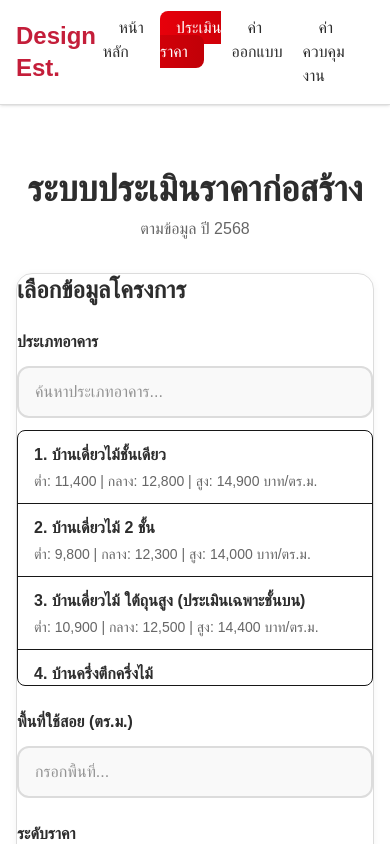
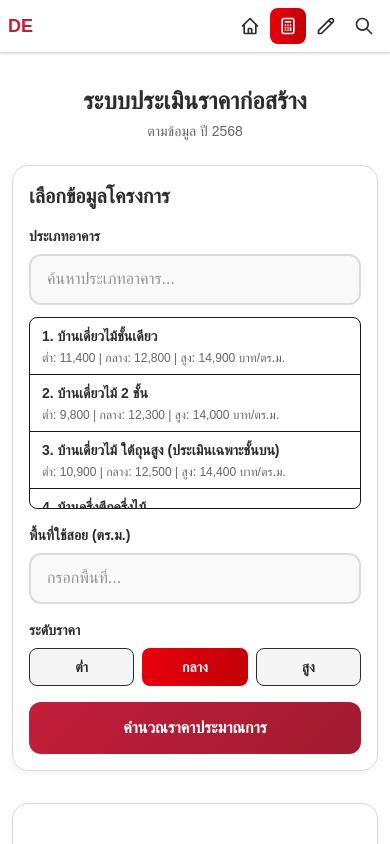
Before and after one commit to POBIM/design-estimation, a Next.js app: page /estimate/construction in a window 390 px wide. Shown: the top 844 px of the page. Built offline with nearby package versions, Linux system fonts and the light colour scheme.

Commit message:
feat: Enhance UI components with improved styling and icons for navigation and estimation pages

```diff
--- a/src/app/globals.css
+++ b/src/app/globals.css
@@ -1,8 +1,12 @@
 @import "tailwindcss";
 
-:root {
-  --background: #ffffff;
-  --foreground: #171717;
+/* Force light mode - ignore system dark mode preference */
+:root,
+html,
+html.light,
+html.dark {
+  --background: #ffffff !important;
+  --foreground: #171717 !important;
 
   /* Pastel Theme: White, Gray, Dark Red */
   --color-white: #ffffff;
@@ -32,22 +36,27 @@
   --font-mono: var(--font-geist-mono);
 }
 
+/* Override dark mode completely */
 @media (prefers-color-scheme: dark) {
-  :root {
-    --background: #0a0a0a;
-    --foreground: #ededed;
+  :root,
+  html,
+  body {
+    --background: #ffffff !important;
+    --foreground: #171717 !important;
+    background: #ffffff !important;
+    color: #171717 !important;
   }
 }
 
 body {
-  background: var(--background);
-  color: var(--foreground);
+  background: #ffffff !important;
+  color: #171717 !important;
   font-family: Arial, Helvetica, sans-serif;
 }
 
 /* Tailwind utility classes for theme colors */
 .bg-theme-white {
-  background-color: white;
+  background-color: white !important;
 }
 
 .bg-theme-light {
--- a/src/app/layout.tsx
+++ b/src/app/layout.tsx
@@ -23,9 +23,9 @@ export default function RootLayout({
   children: React.ReactNode;
 }>) {
   return (
-    <html lang="en">
+    <html lang="th" className="light">
       <body
-        className={`${geistSans.variable} ${geistMono.variable} antialiased`}
+        className={`${geistSans.variable} ${geistMono.variable} antialiased bg-white`}
       >
         {children}
       </body>
--- a/src/components/ConstructionEstimator.tsx
+++ b/src/components/ConstructionEstimator.tsx
@@ -53,23 +53,23 @@ export default function ConstructionEstimator() {
   };
 
   return (
-    <div className="min-h-screen bg-gradient-to-b from-theme-light to-white pt-8">
-      <div className="container mx-auto px-4 py-8">
-        <h1 className="text-4xl font-bold text-theme-primary mb-2 text-center">
+    <div className="min-h-screen bg-gradient-to-b from-theme-light to-white pt-4 md:pt-8 pb-8">
+      <div className="container mx-auto px-3 md:px-4 py-4 md:py-8">
+        <h1 className="text-2xl md:text-4xl font-bold text-theme-primary mb-1 md:mb-2 text-center">
           ระบบประเมินราคาก่อสร้าง
         </h1>
-        <p className="text-center text-theme-secondary mb-8">ตามข้อมูล ปี 2568</p>
+        <p className="text-center text-theme-secondary mb-6 md:mb-8 text-sm md:text-base">ตามข้อมูล ปี 2568</p>
 
-        <div className="grid grid-cols-1 lg:grid-cols-2 gap-8">
+        <div className="grid grid-cols-1 lg:grid-cols-2 gap-4 md:gap-8">
           {/* Input Section */}
-          <div className="card-base">
-            <h2 className="text-2xl font-bold text-theme-primary mb-6">
+          <div className="card-base p-4 md:p-6">
+            <h2 className="text-xl md:text-2xl font-bold text-theme-primary mb-4 md:mb-6">
               เลือกข้อมูลโครงการ
             </h2>
 
             {/* Building Type Selection */}
-            <div className="mb-6">
-              <label className="block text-theme-primary font-semibold mb-3">
+            <div className="mb-4 md:mb-6">
+              <label className="block text-theme-primary font-semibold mb-2 md:mb-3 text-sm md:text-base">
                 ประเภทอาคาร
               </label>
               <input
@@ -77,9 +77,9 @@ export default function ConstructionEstimator() {
                 placeholder="ค้นหาประเภทอาคาร..."
                 value={searchTerm}
                 onChange={(e) => setSearchTerm(e.target.value)}
-                className="input-theme w-full mb-3"
+                className="input-theme w-full mb-3 text-sm md:text-base py-2 md:py-3"
               />
-              <div className="border border-theme-gray-medium rounded-lg max-h-64 overflow-y-auto">
+              <div className="border border-theme-gray-medium rounded-lg max-h-48 md:max-h-64 overflow-y-auto">
                 {filteredBuildings.map((building) => (
                   <button
                     key={building.id}
@@ -87,7 +87,7 @@ export default function ConstructionEstimator() {
                       setSelectedBuilding(building);
                       setSearchTerm('');
                     }}
-                    className={`w-full text-left px-4 py-3 border-b border-theme-gray-light hover:bg-theme-light transition ${
+                    className={`w-full text-left px-3 md:px-4 py-2 md:py-3 border-b border-theme-gray-light hover:bg-theme-light transition text-sm md:text-base ${
                       selectedBuilding?.id === building.id
                         ? 'bg-theme-red-light border-l-4 border-l-theme-red-dark'
                         : ''
@@ -96,7 +96,7 @@ export default function ConstructionEstimator() {
                     <div className="font-semibold text-theme-primary">
                       {building.id}. {building.name}
                     </div>
-                    <div className="text-sm text-theme-secondary mt-1">
+                    <div className="text-xs md:text-sm text-theme-secondary mt-1">
                       ต่ำ: {building.priceLow.toLocaleString()} |
                       กลาง: {building.priceMid.toLocaleString()} |
                       สูง: {building.priceHigh.toLocaleString()} บาท/ตร.ม.
@@ -106,7 +106,7 @@ export default function ConstructionEstimator() {
               </div>
               {selectedBuilding && (
                 <div className="mt-3 p-3 bg-theme-red-light border border-theme-red-medium rounded-lg">
-                  <p className="text-theme-red-dark font-semibold">
+                  <p className="text-theme-red-dark font-semibold text-sm md:text-base">
                     ✓ {selectedBuilding.name}
                   </p>
                 </div>
@@ -114,8 +114,8 @@ export default function ConstructionEstimator() {
             </div>
 
             {/* Area Input */}
-            <div className="mb-6">
-              <label className="block text-theme-primary font-semibold mb-3">
+            <div className="mb-4 md:mb-6">
+              <label className="block text-theme-primary font-semibold mb-2 md:mb-3 text-sm md:text-base">
                 พื้นที่ใช้สอย (ตร.ม.)
               </label>
               <input
@@ -123,23 +123,23 @@ export default function ConstructionEstimator() {
                 placeholder="กรอกพื้นที่..."
                 value={area}
                 onChange={(e) => setArea(e.target.value)}
-                className="input-theme w-full"
+                className="input-theme w-full text-sm md:text-base py-2 md:py-3"
                 min="0"
                 step="0.01"
               />
             </div>
 
             {/* Price Level Selection */}
-            <div className="mb-6">
-              <label className="block text-theme-primary font-semibold mb-3">
+            <div className="mb-4 md:mb-6">
+              <label className="block text-theme-primary font-semibold mb-2 md:mb-3 text-sm md:text-base">
                 ระดับราคา
               </label>
-              <div className="grid grid-cols-3 gap-3">
+              <div className="grid grid-cols-3 gap-2 md:gap-3">
                 {(['low', 'mid', 'high'] as const).map((level) => (
                   <button
                     key={level}
                     onClick={() => setPriceLevel(level)}
-                    className={`py-3 px-4 rounded-lg font-semibold transition ${
+                    className={`py-2 md:py-3 px-3 md:px-4 rounded-lg font-semibold transition text-sm md:text-base ${
                       priceLevel === level
                         ? 'bg-gradient-to-r from-red-600 to-red-700 text-white'
                         : 'bg-theme-gray-light text-theme-primary hover:bg-theme-gray-medium border border-theme-gray-medium'
@@ -154,31 +154,31 @@ export default function ConstructionEstimator() {
             {/* Calculate Button */}
             <button
               onClick={handleCalculate}
-              className="btn-primary w-full py-3 text-lg font-semibold"
+              className="btn-primary w-full py-2 md:py-3 text-base md:text-lg font-semibold"
             >
               คำนวณราคาประมาณการ
             </button>
           </div>
 
           {/* Result Section */}
-          <div>
+          <div className="mt-4 md:mt-0">
             {result ? (
-              <div className="card-base sticky top-8">
-                <h2 className="text-2xl font-bold text-theme-primary mb-6">
+              <div className="card-base sticky top-20 md:top-8 p-4 md:p-6">
+                <h2 className="text-lg md:text-2xl font-bold text-theme-primary mb-4 md:mb-6">
                   ผลการประมาณการ
                 </h2>
 
-                <div className="space-y-4 mb-6">
+                <div className="space-y-3 md:space-y-4 mb-4 md:mb-6">
                   <div>
-                    <p className="text-theme-secondary text-sm">ประเภทอาคาร</p>
-                    <p className="text-lg font-semibold text-theme-primary">
+                    <p className="text-theme-secondary text-xs md:text-sm">ประเภทอาคาร</p>
+                    <p className="text-base md:text-lg font-semibold text-theme-primary">
                       {result.buildingType.name}
                     </p>
                   </div>
 
                   <div>
-                    <p className="text-theme-secondary text-sm">พื้นที่ใช้สอย</p>
-                    <p className="text-lg font-semibold text-theme-primary">
+                    <p className="text-theme-secondary text-xs md:text-sm">พื้นที่ใช้สอย</p>
+                    <p className="text-base md:text-lg font-semibold text-theme-primary">
                       {result.area.toLocaleString(undefined, {
                         maximumFractionDigits: 2,
                       })}{' '}
@@ -187,10 +187,10 @@ export default function ConstructionEstimator() {
                   </div>
 
                   <div>
-                    <p className="text-theme-secondary text-sm">
+                    <p className="text-theme-secondary text-xs md:text-sm">
                       อัตราราคา ({result.priceLevel === 'low' ? 'ต่ำ' : result.priceLevel === 'mid' ? 'กลาง' : 'สูง'})
                     </p>
-                    <p className="text-lg font-semibold text-theme-primary">
+                    <p className="text-base md:text-lg font-semibold text-theme-primary">
                       {(result.priceLevel === 'low'
                         ? result.buildingType.priceLow
                         : result.priceLevel === 'mid'
@@ -201,9 +201,9 @@ export default function ConstructionEstimator() {
                     </p>
                   </div>
 
-                  <div className="pt-4 border-t border-theme-gray-medium">
-                    <p className="text-theme-secondary text-sm mb-2">ราคาประมาณการก่อสร้าง</p>
-                    <p className="text-4xl font-bold bg-gradient-to-r from-red-600 to-red-700 bg-clip-text text-transparent">
+                  <div className="pt-3 md:pt-4 border-t border-theme-gray-medium">
+                    <p className="text-theme-secondary text-xs md:text-sm mb-2">ราคาประมาณการก่อสร้าง</p>
+                    <p className="text-2xl md:text-4xl font-bold bg-gradient-to-r from-red-600 to-red-700 bg-clip-text text-transparent">
                       ฿{result.estimatedCost.toLocaleString(undefined, {
                         maximumFractionDigits: 2,
                       })}
@@ -211,10 +211,10 @@ export default function ConstructionEstimator() {
                   </div>
                 </div>
 
-                <div className="space-y-3">
+                <div className="space-y-2 md:space-y-3">
                   <button
                     onClick={handleUseEstimation}
-                    className="btn-primary w-full py-3 font-semibold"
+                    className="btn-primary w-full py-2 md:py-3 font-semibold text-sm md:text-base"
                   >
                     ใช้ราคานี้สำหรับคำนวณค่าออกแบบ
                   </button>
@@ -225,19 +225,19 @@ export default function ConstructionEstimator() {
                       setArea('');
                       setSearchTerm('');
                     }}
-                    className="btn-secondary w-full py-3 font-semibold"
+                    className="btn-secondary w-full py-2 md:py-3 font-semibold text-sm md:text-base"
                   >
                     ประเมินอีกครั้ง
                   </button>
                 </div>
               </div>
             ) : (
-              <div className="card-base h-full flex items-center justify-center min-h-96">
+              <div className="card-base h-full flex items-center justify-center min-h-64 md:min-h-96 p-4">
                 <div className="text-center">
-                  <p className="text-theme-secondary text-lg mb-4">
+                  <p className="text-theme-secondary text-base md:text-lg mb-3 md:mb-4">
                     กรอกข้อมูลด้านซ้ายแล้วกดปุ่ม "คำนวณราคาประมาณการ"
                   </p>
-                  <p className="text-theme-gray-darker text-sm">
+                  <p className="text-theme-gray-darker text-xs md:text-sm">
                     จะแสดงผลประมาณราคาก่อสร้างตามข้อมูล ปี 2568
                   </p>
                 </div>
@@ -247,7 +247,7 @@ export default function ConstructionEstimator() {
         </div>
 
         {/* Price Reference Image */}
-        <div className="mt-16 max-w-5xl mx-auto">
+        <div className="mt-8 md:mt-16 max-w-5xl mx-auto px-2">
           <h2 className="text-2xl font-bold text-theme-primary mb-6 text-center">
             📊 ตารางอ้างอิงราคาก่อสร้าง ปี 2568
           </h2>
--- a/src/components/Navbar.tsx
+++ b/src/components/Navbar.tsx
@@ -7,10 +7,42 @@ export default function Navbar() {
   const pathname = usePathname();
 
   const links = [
-    { href: '/', label: 'หน้าหลัก' },
-    { href: '/estimate', label: 'ประเมินราคา' },
-    { href: '/design', label: 'ค่าออกแบบ' },
-    { href: '/supervision', label: 'ค่าควบคุมงาน' },
+    {
+      href: '/',
+      label: 'หน้าหลัก',
+      icon: (
+        <svg className="w-5 h-5" fill="none" stroke="currentColor" viewBox="0 0 24 24">
+          <path strokeLinecap="round" strokeLinejoin="round" strokeWidth={2} d="M3 12l2-2m0 0l7-7 7 7M5 10v10a1 1 0 001 1h3m10-11l2 2m-2-2v10a1 1 0 01-1 1h-3m-6 0a1 1 0 001-1v-4a1 1 0 011-1h2a1 1 0 011 1v4a1 1 0 001 1m-6 0h6" />
+        </svg>
+      )
+    },
+    {
+      href: '/estimate',
+      label: 'ประเมินราคา',
+      icon: (
+        <svg className="w-5 h-5" fill="none" stroke="currentColor" viewBox="0 0 24 24">
+          <path strokeLinecap="round" strokeLinejoin="round" strokeWidth={2} d="M9 7h6m0 10v-3m-3 3h.01M9 17h.01M9 14h.01M12 14h.01M15 11h.01M12 11h.01M9 11h.01M7 21h10a2 2 0 002-2V5a2 2 0 00-2-2H7a2 2 0 00-2 2v14a2 2 0 002 2z" />
+        </svg>
+      )
+    },
+    {
+      href: '/design',
+      label: 'ค่าออกแบบ',
+      icon: (
+        <svg className="w-5 h-5" fill="none" stroke="currentColor" viewBox="0 0 24 24">
+          <path strokeLinecap="round" strokeLinejoin="round" strokeWidth={2} d="M15.232 5.232l3.536 3.536m-2.036-5.036a2.5 2.5 0 113.536 3.536L6.5 21.036H3v-3.572L16.732 3.732z" />
+        </svg>
+      )
+    },
+    {
+      href: '/supervision',
+      label: 'ค่าควบคุมงาน',
+      icon: (
+        <svg className="w-5 h-5" fill="none" stroke="currentColor" viewBox="0 0 24 24">
+          <path strokeLinecap="round" strokeLinejoin="round" strokeWidth={2} d="M21 21l-6-6m2-5a7 7 0 11-14 0 7 7 0 0114 0z" />
+        </svg>
+      )
+    },
   ];
 
   const isActive = (href: string) => {
@@ -20,22 +52,24 @@ export default function Navbar() {
 
   return (
     <nav className="bg-white border-b border-theme sticky top-0 z-50 shadow-sm">
-      <div className="container mx-auto px-4 py-4 flex items-center justify-between">
-        <Link href="/" className="text-2xl font-bold text-theme-red-dark">
-          Design Est.
+      <div className="container mx-auto px-2 md:px-4 py-2 md:py-4 flex items-center justify-between">
+        <Link href="/" className="text-lg md:text-2xl font-bold text-theme-red-dark">
+          <span className="hidden md:inline">Design Est.</span>
+          <span className="md:hidden">DE</span>
         </Link>
 
-        <div className="flex gap-1">
+        <div className="flex gap-0.5 md:gap-1">
           {links.map((link) => (
             <Link key={link.href} href={link.href}>
               <span
-                className={`px-4 py-2 rounded-lg font-medium transition ${
+                className={`px-2 md:px-4 py-2 rounded-lg font-medium transition flex items-center gap-2 ${
                   isActive(link.href)
                     ? 'bg-gradient-to-r from-red-600 to-red-700 text-white'
                     : 'text-theme-primary hover:bg-theme-light'
                 }`}
               >
-                {link.label}
+                <span className="md:hidden">{link.icon}</span>
+                <span className="hidden md:inline text-sm lg:text-base">{link.label}</span>
               </span>
             </Link>
           ))}
```
Also changed, not shown: src/app/page.tsx (+21 -21 lines).
